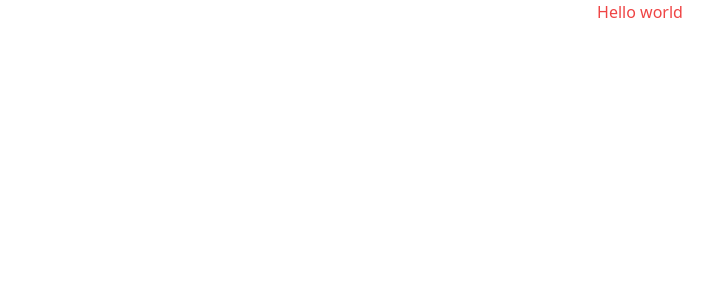
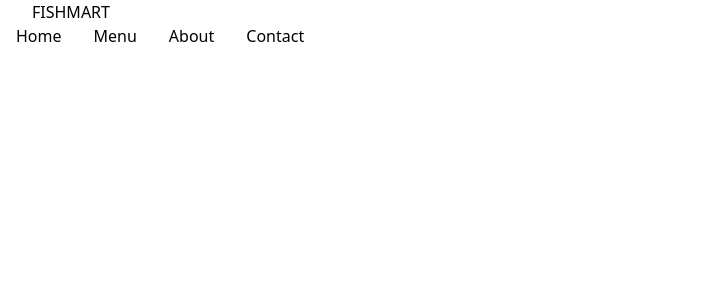
Before and after one commit to sachin96Boy/fish-website-tailwind, a React (Create React App) app: page / in a window 1280 px wide. Shown: the top 300 px of the page, without its empty margins (0-728 px from the left). Built offline with nearby package versions, Linux system fonts and the light colour scheme.

Commit message:
upate: add Navbar and other components

```diff
--- a/package.json
+++ b/package.json
@@ -9,6 +9,7 @@
     "@testing-library/user-event": "^12.1.10",
     "react": "^17.0.2",
     "react-dom": "^17.0.2",
+    "react-router-dom": "^6.0.2",
     "react-scripts": "4.0.3",
     "web-vitals": "^1.0.1"
   },
--- a/src/App.js
+++ b/src/App.js
@@ -1,10 +1,11 @@
 import "./App.css";
+import Navbar from "./components/Navbar";
 
 function App() {
   return (
-    <div className="App">
-      <h1 className="text-red-500">Hello world</h1>
-    </div>
+    <>
+      <Navbar />
+    </>
   );
 }
 
--- /dev/null
+++ b/src/components/Navbar.js
@@ -0,0 +1,44 @@
+import React from "react";
+import { Link } from "react-router-dom";
+
+const Navbar = () => {
+  return (
+    <nav>
+      <Link to="/" className="pl-8">
+        FISHMART
+      </Link>
+      <div className="px-4 cursor-pointer md:hidden">
+        <svg
+          className="w-6 h-6"
+          fill="none"
+          stroke="currentColor"
+          viewBox="0 0 24 24"
+          xmlns="http://www.w3.org/2000/svg"
+        >
+          <path
+            strokeLinecap="round"
+            strokeLinejoin="round"
+            strokeWidth={2}
+            d="M4 6h16M4 12h16M4 18h16"
+          />
+        </svg>
+      </div>
+      <div className="pr-8 md:block hidden">
+        <Link className="p-4" to="/">
+          Home
+        </Link>
+        <Link className="p-4" to="/menu">
+          Menu
+        </Link>
+        <Link className="p-4" to="/about">
+          About
+        </Link>
+        <Link className="p-4" to="/contact">
+          Contact
+        </Link>
+      </div>
+    </nav>
+  );
+};
+
+export default Navbar;
--- a/src/index.js
+++ b/src/index.js
@@ -1,14 +1,17 @@
-import React from 'react';
-import ReactDOM from 'react-dom';
-import './index.css';
-import App from './App';
-import reportWebVitals from './reportWebVitals';
+import React from "react";
+import ReactDOM from "react-dom";
+import "./index.css";
+import App from "./App";
+import reportWebVitals from "./reportWebVitals";
+import { BrowserRouter } from "react-router-dom";
 
 ReactDOM.render(
   <React.StrictMode>
-    <App />
+    <BrowserRouter>
+      <App />
+    </BrowserRouter>
   </React.StrictMode>,
-  document.getElementById('root')
+  document.getElementById("root")
 );
 
 // If you want to start measuring performance in your app, pass a function
```
Also changed, not shown: src/components/Content.js (added), src/components/Dropdown.js (added), src/components/Footer.js (added), src/components/Hero.js (added), 2 other files (tests, documents, lock files or other folders).
